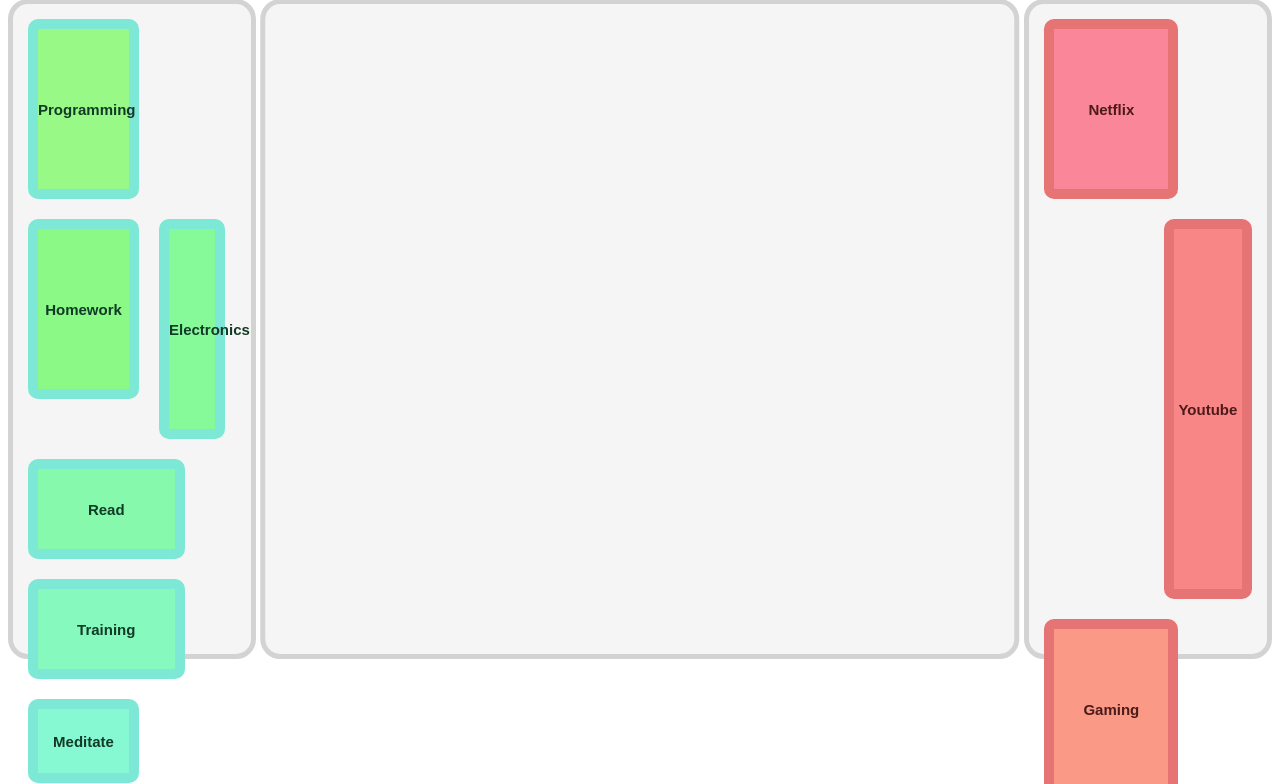
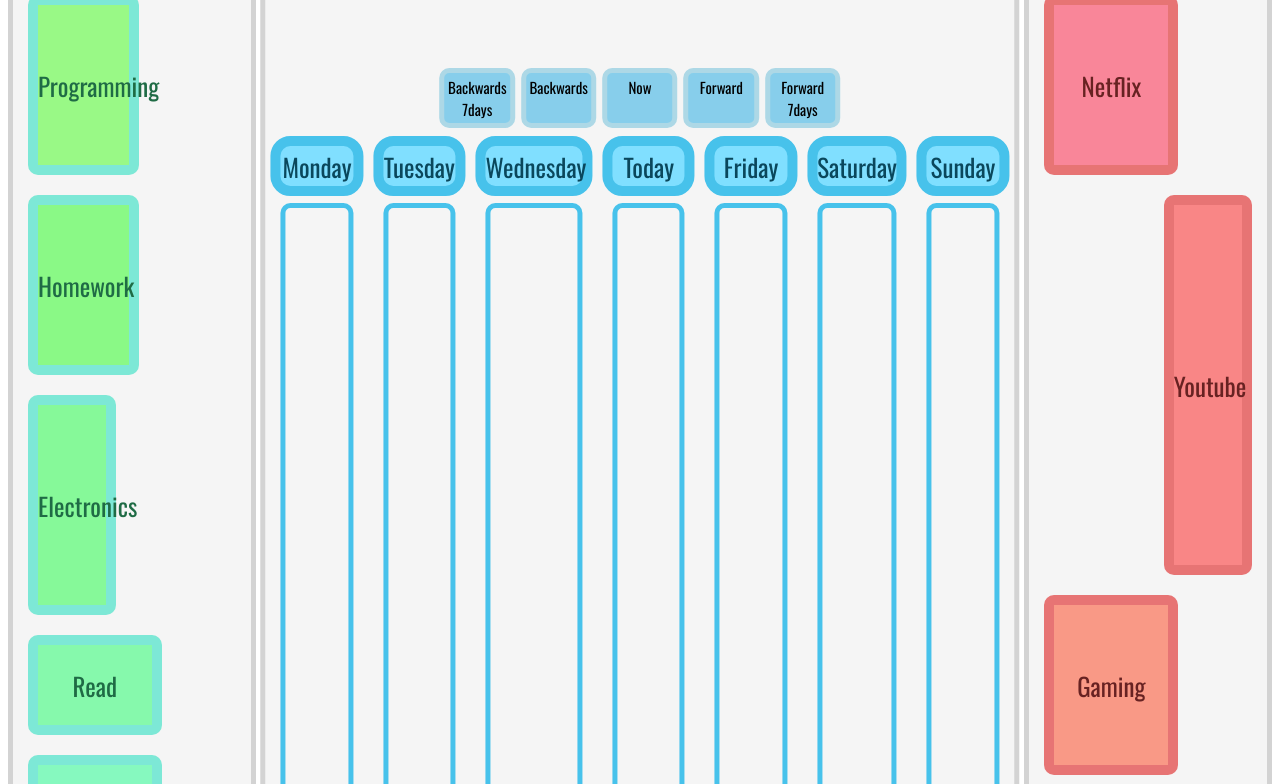
Before and after one commit to TheodorLindberg/Calender, a plain HTML site: page index.html in a window 1280 px wide. Shown: the part 73-857 px from the top of the page. Drawn offline with nearby package versions, Linux system fonts and the light colour scheme.

Commit message:
Implemented calender with style

```diff
--- a/css/calender-bubbleitem.css
+++ b/css/calender-bubbleitem.css
@@ -4,19 +4,30 @@
     margin: 10px;
     border-style: solid;
     border-width: 10px;
-    font-weight: 550;
-    font-size: 15px;
+    font-size: 25px;
     font-family: 'Oswald', sans-serif;
+}
+
+.encourage-list h2 {
+    font-size: 35px;
+    font-weight: 600;
+    color: hsl(150, 50%, 34%);
+}
+
+.discourage-list h2 {
+    font-size: 35px;
+    font-weight: 600;
+    color: hsl(0, 50%, 34%);
 }
 
 .bubbleitem-encourage {
     border-color: hsl(170, 70%, 70%);
-    color: hsl(150, 55%, 15%);
+    color: hsl(150, 55%, 27%);
 }
 
 .bubbleitem-discourage {
     border-color: hsl(0, 70%, 68%);
-    color: hsl(0, 50%, 20%);
+    color: hsl(0, 50%, 27%);
 }
 
 .programming {
@@ -35,21 +46,21 @@
 
 .electronics {
     float: left;
-    width: 20%;
+    width: 30%;
     height: 12.5rem;
     background-color: hsl(130, 90%, 75%);
 }
 
 .read {
     float: left;
-    width: 60%;
+    width: 50%;
     height: 5rem;
     background-color: hsl(140, 90%, 75%);
 }
 
 .training {
     float: left;
-    width: 60%;
+    width: 50%;
     height: 5rem;
     background-color: hsl(150, 90%, 75%);
 }
--- /dev/null
+++ b/css/calender-calender.css
@@ -0,0 +1,64 @@
+.calender {
+    margin-top: 100px;
+    position: relative;
+    padding: 20px;
+    height: 50rem;
+    width: 100%;
+    left: 50%;
+    transform: translateX(-50%);
+}
+
+.calender-controll-navigatedate {
+    position: relative;
+    left: 50%;
+    transform: translateX(-50%);
+    width: 55%;
+    display: flex;
+    justify-content: center;
+}
+
+.calender-controll-navigatedate-button {
+    font-size: 15px;
+    font-family: 'Oswald', sans-serif;
+    margin: 3px;
+    width: 23%;
+    padding: 3px;
+    color: black;
+    border: 5px solid lightblue;
+    border-radius: 10px;
+    background: skyblue;
+}
+
+.calender-day {
+    position: absolute;
+    width: 96%;
+    display: flex;
+    flex-direction: row;
+    height: 10rem;
+    justify-content: center;
+    left: 50%;
+    transform: translateX(-50%);
+}
+
+.calender-column {
+    margin: 5px;
+    width: 13%;
+    float: left;
+    height: 40px;
+    font-size: 25px;
+    font-weight: 500;
+    border-radius: 20px;
+    border: 10px solid hsl(195, 80%, 60%);
+    background-color: hsl(195, 100%, 75%);
+    color: hsl(195, 80%, 20%);
+    font-family: 'Oswald', sans-serif;
+}
+
+.calender-column-info {
+    border: 5px solid hsl(195, 80%, 60%);
+    border-radius: 10px;
+    margin-top: 20px;
+    height: 40rem;
+}
+
+#calender-column-info-1 {}
--- a/css/calender-core.css
+++ b/css/calender-core.css
@@ -28,7 +28,7 @@
 }
 
 .content {
-    height: 40rem;
+    height: 70rem;
     margin-left: 0.5rem;
     margin-right: 0.5rem;
     text-align: center;
--- a/index.html
+++ b/index.html
@@ -7,19 +7,23 @@
     <meta http-equiv="X-UA-Compatible" content="ie=edge">
     <link rel="stylesheet" href="./css/calender-core.css">
     <link rel="stylesheet" href="./css/calender-bubbleitem.css">
+    <link rel="stylesheet" href="./css/calender-calender.css">
+    <link href="https://fonts.googleapis.com/css?family=Oswald&display=swap" rel="stylesheet">
     <title>Calender</title>
 </head>
 
 <body>
+    <!---
     <header class="header">
         <h1>Header content</h1>
     </header>
 
+        -->
     <div class="header-padding">
     </div>
-
     <div class="content">
         <div class="content-item content-left encourage-list">
+            <h2>Encouraging</h2>
             <div class="bubbleitem bubbleitem-encourage programming">
                 <p>Programming</p>
             </div>
@@ -43,10 +47,70 @@
             </div>
         </div>
         <div class="content-item content-middle calender-view">
+            <div class="progressbar">
 
+            </div>
+            <div class="calender">
+                <div class="calender-controll">
+                    <div class="calender-controll-navigatedate">
+                        <div class="calender-controll-navigatedate-button">Backwards 7days</div>
+                        <div class="calender-controll-navigatedate-button">Backwards</div>
+                        <div class="calender-controll-navigatedate-button">Now</div>
+                        <div class="calender-controll-navigatedate-button">Forward</div>
+                        <div class="calender-controll-navigatedate-button">Forward 7days</div>
+                    </div>
+                </div>
+                <div class="calender-information">
+
+                </div>
+                <div class="calender-day">
+                    <div class="calender-column" id="calender-column-1">
+                        <p>Monday</p>
+                        <div class="calender-column-info" id="calender-column-info-1">
+
+                        </div>
+                    </div>
+                    <div class="calender-column" id="calender-column-2">
+                        <p>Tuesday</p>
+                        <div class="calender-column-info" id="calender-column-info-1">
+
+                        </div>
+                    </div>
+                    <div class="calender-column" id="calender-column-3">
+                        <p>Wednesday</p>
+                        <div class="calender-column-info" id="calender-column-info-1">
+
+                        </div>
+                    </div>
+                    <div class="calender-column" id="calender-column-4">
+                        <p>Today</p>
+                        <div class="calender-column-info" id="calender-column-info-1">
+
+                        </div>
+                    </div>
+                    <div class="calender-column" id="calender-column-5">
+                        <p>Friday</p>
+                        <div class="calender-column-info" id="calender-column-info-1">
+
+                        </div>
+                    </div>
+                    <div class="calender-column" id="calender-column-6">
+                        <p>Saturday</p>
+                        <div class="calender-column-info" id="calender-column-info-1">
+
+                        </div>
+                    </div>
+                    <div class="calender-column" id="calender-column-7">
+                        <p>Sunday</p>
+                        <div class="calender-column-info" id="calender-column-info-1">
+
+                        </div>
+                    </div>
+                </div>
+            </div>
         </div>
         <div class="content-item content-right discourage-list">
-
+            <h2>Discouraging</h2>
             <div class="bubbleitem bubbleitem-discourage netflix">
                 <p>Netflix</p>
             </div>
```
